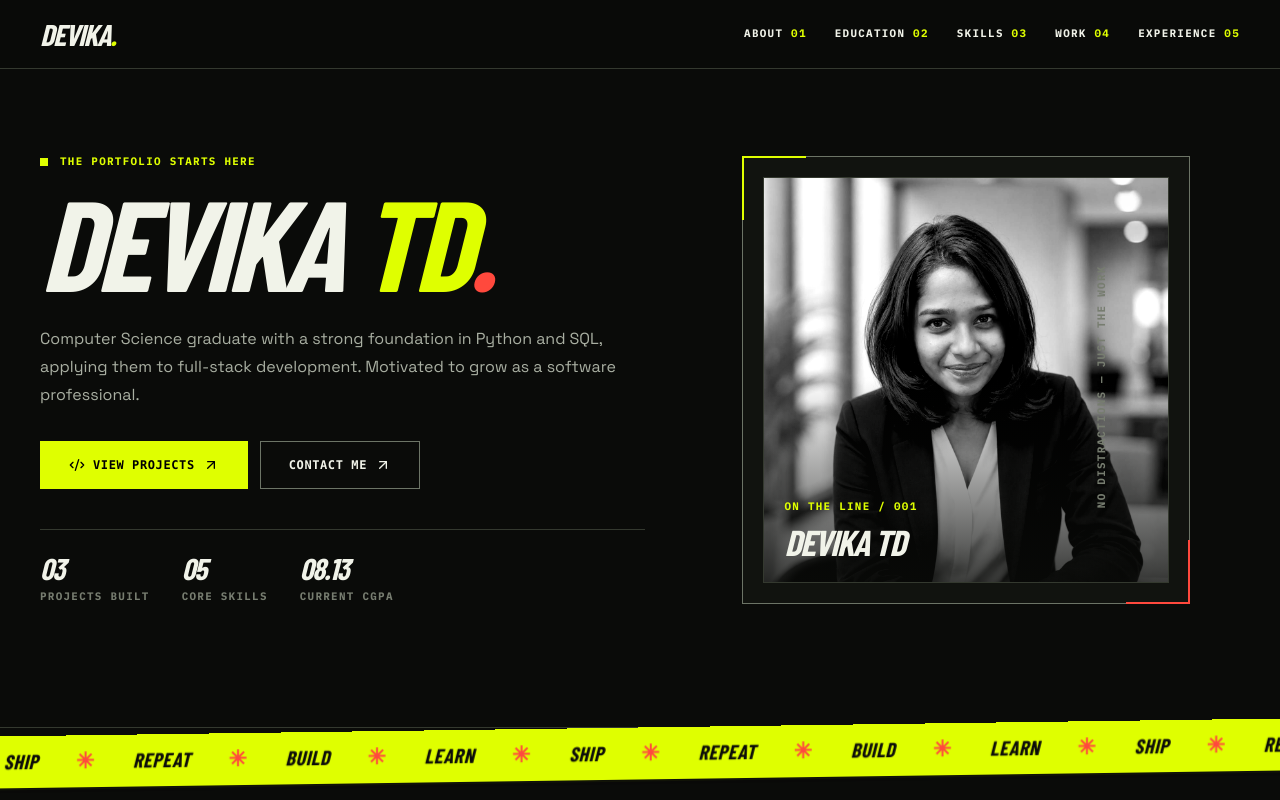
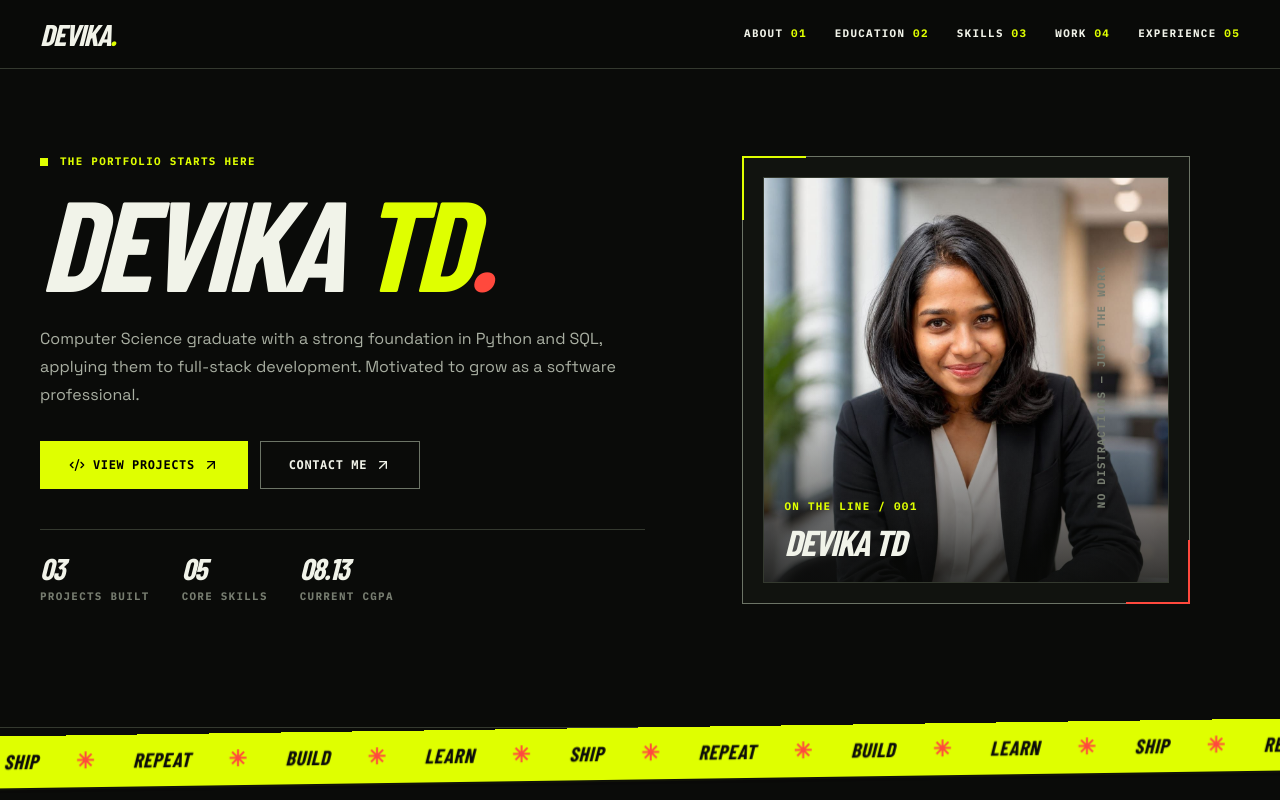
Before and after one commit to TheCyperpunk/Devu, a Next.js app: page / in a window 1280 px wide. Shown: the top 800 px of the page. Built offline with nearby package versions, Linux system fonts and the light colour scheme; a web font is replaced by a local one.

Commit message:
Restore natural profile photo colors

```diff
--- a/src/components/portfolio.tsx
+++ b/src/components/portfolio.tsx
@@ -12,7 +12,7 @@ export default function Portfolio() {
   return <div className="min-h-screen bg-[var(--background)] text-[var(--foreground)]"><SiteHeader /><main>
     <section id="home" className="relative mx-auto grid min-h-[calc(100vh-72px)] max-w-7xl items-center gap-12 border-b border-[var(--border)] px-6 pb-16 pt-32 lg:grid-cols-[1.05fr_.95fr] lg:px-10 lg:pt-24">
       <div className="animate-fade-up"><p className="mono-label mb-5 flex items-center gap-3 text-[var(--volt)]"><span className="h-2 w-2 bg-[var(--volt)]" /> THE PORTFOLIO STARTS HERE</p><h1 className="display-title max-w-4xl text-7xl leading-[.82] sm:text-8xl lg:text-[8rem]">DEVIKA <span className="text-[var(--volt)]">TD</span><span className="text-[var(--red)]">.</span></h1><p className="mt-8 max-w-xl text-base leading-7 text-[var(--muted)]">{personalInfo.tagline}</p><div className="mt-8 flex flex-wrap gap-3"><Button asChild size="lg"><a href="#projects"><Code2 className="h-4 w-4" /> View Projects <ArrowUpRight className="h-4 w-4" /></a></Button><Button asChild variant="outline" size="lg"><a href="#contact">Contact Me <ArrowUpRight className="h-4 w-4" /></a></Button></div><div className="mt-10 flex gap-8 border-t border-[var(--border)] pt-5"><Stat value="03" label="PROJECTS BUILT" /><Stat value="05" label="CORE SKILLS" /><Stat value="08.13" label="CURRENT CGPA" /></div></div>
-      <div className="animate-fade-up relative mx-auto w-full max-w-md [animation-delay:150ms]"><div className="relative aspect-square border border-[var(--border-strong)] bg-[var(--surface)] p-5"><div className="absolute -left-px -top-px h-16 w-16 border-l-2 border-t-2 border-[var(--volt)]" /><div className="absolute -bottom-px -right-px h-16 w-16 border-b-2 border-r-2 border-[var(--red)]" /><div className="relative h-full w-full overflow-hidden border border-[var(--border)]"><Image src={profileImage} alt={`${personalInfo.name} portrait`} fill priority className="object-cover object-top grayscale contrast-125" sizes="(max-width: 768px) 90vw, 28rem" /><div className="absolute inset-0 bg-gradient-to-t from-[var(--background)] via-transparent to-transparent opacity-80" /><div className="absolute bottom-5 left-5"><p className="mono-label text-[var(--volt)]">ON THE LINE / 001</p><p className="mt-2 display-title text-4xl">{personalInfo.name}</p></div></div></div><p className="mono-label absolute -right-8 top-1/2 hidden -rotate-90 text-[var(--secondary)] lg:block">NO DISTRACTIONS — JUST THE WORK</p></div>
+      <div className="animate-fade-up relative mx-auto w-full max-w-md [animation-delay:150ms]"><div className="relative aspect-square border border-[var(--border-strong)] bg-[var(--surface)] p-5"><div className="absolute -left-px -top-px h-16 w-16 border-l-2 border-t-2 border-[var(--volt)]" /><div className="absolute -bottom-px -right-px h-16 w-16 border-b-2 border-r-2 border-[var(--red)]" /><div className="relative h-full w-full overflow-hidden border border-[var(--border)]"><Image src={profileImage} alt={`${personalInfo.name} portrait`} fill priority className="object-cover object-top" sizes="(max-width: 768px) 90vw, 28rem" /><div className="absolute inset-0 bg-gradient-to-t from-[var(--background)] via-transparent to-transparent opacity-80" /><div className="absolute bottom-5 left-5"><p className="mono-label text-[var(--volt)]">ON THE LINE / 001</p><p className="mt-2 display-title text-4xl">{personalInfo.name}</p></div></div></div><p className="mono-label absolute -right-8 top-1/2 hidden -rotate-90 text-[var(--secondary)] lg:block">NO DISTRACTIONS — JUST THE WORK</p></div>
     </section>
     <div className="ticker-band border-b border-[var(--background)] bg-[var(--volt)] text-[var(--background)]"><div className="ticker-track"><TickerContent /><TickerContent /></div></div>
     <Section id="about" index="01" title="ABOUT ME" kicker="THE PERSON BEHIND THE WORK"><Card className="forge-card relative overflow-hidden"><div className="forge-card__bar" /><CardContent className="grid gap-10 p-7 md:grid-cols-[1fr_auto]"><div className="max-w-2xl text-lg leading-8 text-[var(--muted)]"><p>Computer Science and Engineering graduate with a strong foundation in Python and SQL. I have hands-on experience applying Python and SQL to full-stack development.</p><p className="mt-5">I am a motivated individual seeking opportunities to contribute my skills while growing as a software professional.</p></div><div className="mono-label space-y-5 text-[var(--muted)]"><Info icon={<MapPin />} text={personalInfo.location} /><Info icon={<Phone />} text={personalInfo.phone} /><Info icon={<Mail />} text={personalInfo.email} /></div></CardContent></Card></Section>
```
